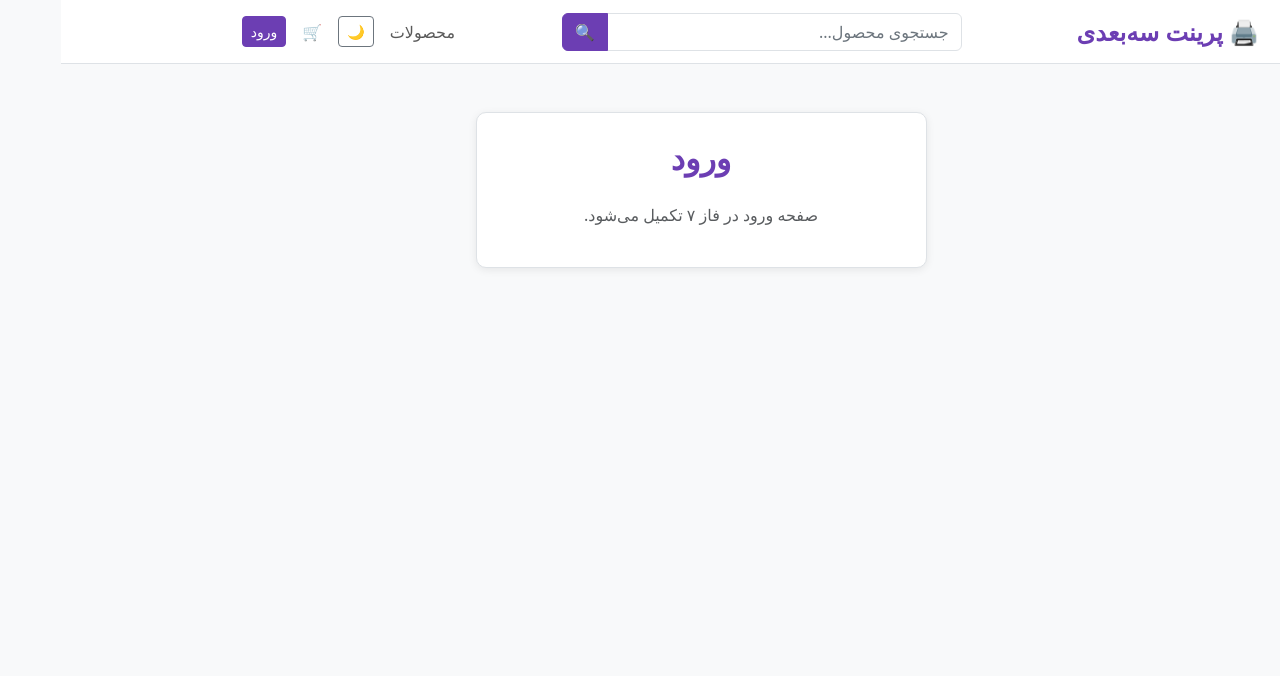
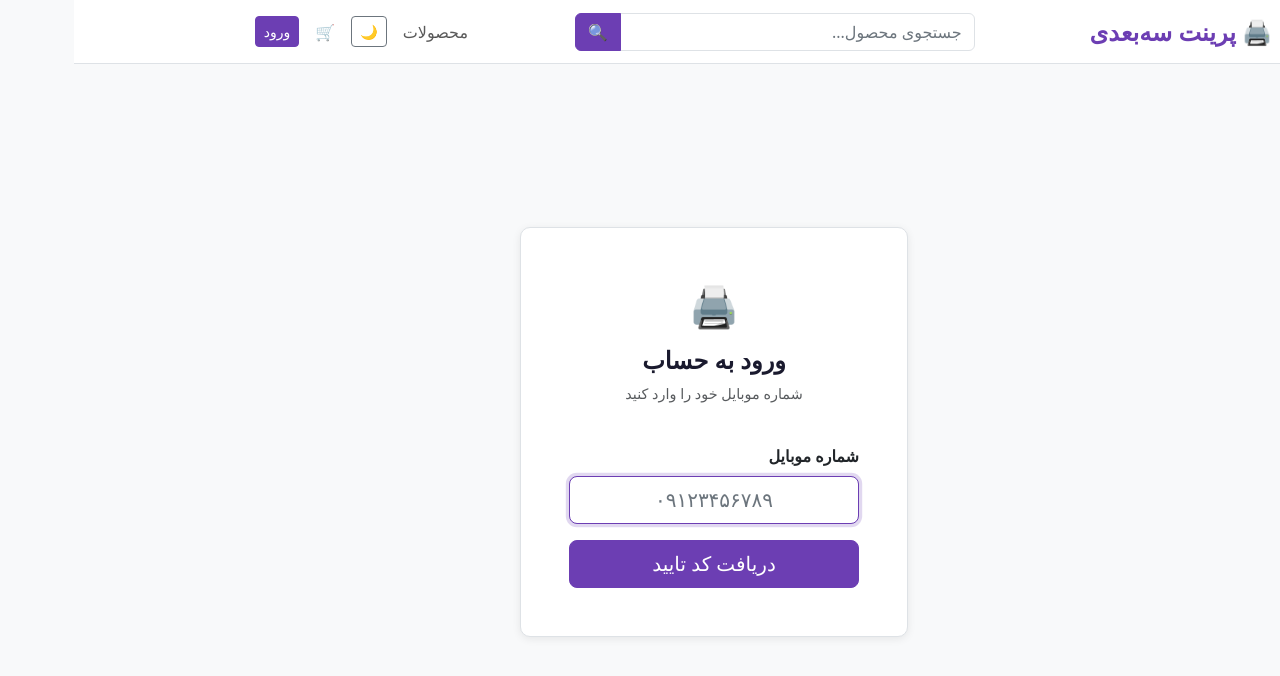
Before and after one commit to madadiparsa/print3d-shop, a React (Vite) app in the folder storefront/: page /login in a window 1280 px wide. Shown: the top 676 px of the page. Built offline with nearby package versions, Linux system fonts and the light colour scheme; a web font is replaced by a local one.

Commit message:
feat(phase-7): add two-step OTP login page

```diff
--- a/storefront/src/pages/LoginPage.jsx
+++ b/storefront/src/pages/LoginPage.jsx
@@ -1,19 +1,262 @@
 // =============================================================
 //  storefront/src/pages/LoginPage.jsx
-//  Filled in Phase 7
+//  Two-step OTP login:
+//  Step 1 — enter phone number → request OTP
+//  Step 2 — enter 6-digit code → verify and receive JWT
 // =============================================================
 
+import { useEffect, useState } from "react";
+import { useNavigate } from "react-router-dom";
+import { useAuth } from "../contexts/AuthContext";
+
 function LoginPage() {
+  const { requestOTP, verifyOTP, isAuthenticated } = useAuth();
+  const navigate = useNavigate();
+
+  // ── Steps: "phone" | "code" ───────────────────────────────
+  const [step, setStep]         = useState("phone");
+  const [phone, setPhone]       = useState("");
+  const [code, setCode]         = useState("");
+  const [loading, setLoading]   = useState(false);
+  const [error, setError]       = useState("");
+  const [countdown, setCountdown] = useState(0);
+
+  // Redirect if already logged in
+  useEffect(() => {
+    if (isAuthenticated) navigate("/profile");
+  }, [isAuthenticated, navigate]);
+
+  // ── Countdown timer for OTP resend ────────────────────────
+  useEffect(() => {
+    if (countdown <= 0) return;
+    const timer = setTimeout(() => setCountdown((c) => c - 1), 1000);
+    return () => clearTimeout(timer);
+  }, [countdown]);
+
+  // ── Step 1: Request OTP ───────────────────────────────────
+  const handleRequestOTP = async (e) => {
+    e.preventDefault();
+    setError("");
+
+    const cleaned = phone.trim();
+    if (!cleaned.startsWith("09") || cleaned.length !== 11) {
+      setError("شماره تلفن معتبر نیست. مثال: ۰۹۱۲۳۴۵۶۷۸۹");
+      return;
+    }
+
+    setLoading(true);
+    try {
+      await requestOTP(cleaned);
+      setStep("code");
+      setCountdown(120); // 2 minute resend cooldown
+    } catch (err) {
+      setError(
+        err.response?.data?.detail ||
+        "خطا در ارسال کد. لطفاً دوباره تلاش کنید."
+      );
+    } finally {
+      setLoading(false);
+    }
+  };
+
+  // ── Step 2: Verify OTP ────────────────────────────────────
+  const handleVerifyOTP = async (e) => {
+    e.preventDefault();
+    setError("");
+
+    if (code.trim().length !== 6) {
+      setError("کد تایید باید ۶ رقم باشد.");
+      return;
+    }
+
+    setLoading(true);
+    try {
+      const result = await verifyOTP(phone.trim(), code.trim());
+      // Navigate to profile or back to where they came from
+      navigate(result.created ? "/profile" : "/");
+    } catch (err) {
+      setError(
+        err.response?.data?.detail ||
+        "کد تایید اشتباه یا منقضی شده است."
+      );
+    } finally {
+      setLoading(false);
+    }
+  };
+
+  // ── Resend OTP ────────────────────────────────────────────
+  const handleResend = async () => {
+    if (countdown > 0) return;
+    setError("");
+    setCode("");
+    setLoading(true);
+    try {
+      await requestOTP(phone.trim());
+      setCountdown(120);
+    } catch (err) {
+      setError(
+        err.response?.data?.detail ||
+        "خطا در ارسال مجدد کد."
+      );
+    } finally {
+      setLoading(false);
+    }
+  };
+
+  // ── Format countdown as mm:ss ─────────────────────────────
+  const formatCountdown = (s) => {
+    const m = Math.floor(s / 60);
+    const sec = s % 60;
+    return `${String(m).padStart(2, "0")}:${String(sec).padStart(2, "0")}`;
+  };
+
   return (
-    <div className="container py-5">
-      <div className="row justify-content-center">
-        <div className="col-md-5">
-          <div className="card p-4">
-            <h2 className="text-primary-brand mb-4 text-center">ورود</h2>
-            <p className="text-muted text-center">
-              صفحه ورود در فاز ۷ تکمیل می‌شود.
+    <div
+      className="d-flex align-items-center justify-content-center"
+      style={{ minHeight: "calc(100vh - var(--navbar-height))" }}
+    >
+      <div className="w-100" style={{ maxWidth: 420, padding: "0 1rem" }}>
+        <div className="card p-4 p-md-5">
+
+          {/* Header */}
+          <div className="text-center mb-4">
+            <div style={{ fontSize: "2.5rem" }}>🖨️</div>
+            <h4 className="fw-bold mt-2" style={{ color: "var(--color-text)" }}>
+              {step === "phone" ? "ورود به حساب" : "کد تایید"}
+            </h4>
+            <p className="text-muted" style={{ fontSize: "0.9rem" }}>
+              {step === "phone"
+                ? "شماره موبایل خود را وارد کنید"
+                : `کد ۶ رقمی ارسال شده به ${phone} را وارد کنید`}
             </p>
           </div>
+
+          {/* Demo mode notice */}
+          {step === "code" && (
+            <div
+              className="alert alert-info mb-3"
+              style={{ fontSize: "0.85rem" }}
+            >
+              🛠️ حالت دمو: کد تایید در ترمینال سرور چاپ شده است.
+            </div>
+          )}
+
+          {/* Error */}
+          {error && (
+            <div className="alert alert-danger mb-3" style={{ fontSize: "0.85rem" }}>
+              {error}
+            </div>
+          )}
+
+          {/* ── Step 1: Phone form ─────────────────────── */}
+          {step === "phone" && (
+            <form onSubmit={handleRequestOTP}>
+              <div className="mb-3">
+                <label
+                  htmlFor="phone"
+                  className="form-label fw-semibold"
+                >
+                  شماره موبایل
+                </label>
+                <input
+                  id="phone"
+                  type="tel"
+                  className="form-control form-control-lg text-center"
+                  placeholder="۰۹۱۲۳۴۵۶۷۸۹"
+                  value={phone}
+                  onChange={(e) => setPhone(e.target.value)}
+                  maxLength={11}
+                  dir="ltr"
+                  autoFocus
+                  required
+                />
+              </div>
+              <button
+                type="submit"
+                className="btn btn-primary w-100 btn-lg"
+                disabled={loading}
+              >
+                {loading ? (
+                  <span
+                    className="spinner-border spinner-border-sm me-2"
+                    role="status"
+                  />
+                ) : null}
+                {loading ? "در حال ارسال..." : "دریافت کد تایید"}
+              </button>
+            </form>
+          )}
+
+          {/* ── Step 2: OTP code form ──────────────────── */}
+          {step === "code" && (
+            <form onSubmit={handleVerifyOTP}>
+              <div className="mb-3">
+                <label
+                  htmlFor="code"
+                  className="form-label fw-semibold"
+                >
+                  کد تایید
+                </label>
+                <input
+                  id="code"
+                  type="text"
+                  inputMode="numeric"
+                  className="form-control form-control-lg text-center"
+                  placeholder="● ● ● ● ● ●"
+                  value={code}
+                  onChange={(e) =>
+                    setCode(e.target.value.replace(/\D/g, "").slice(0, 6))
+                  }
+                  maxLength={6}
+                  dir="ltr"
+                  autoFocus
+                  required
+                />
+              </div>
+
+              <button
+                type="submit"
+                className="btn btn-primary w-100 btn-lg mb-3"
+                disabled={loading || code.length !== 6}
+              >
+                {loading ? (
+                  <span
+                    className="spinner-border spinner-border-sm me-2"
+                    role="status"
+                  />
+                ) : null}
+                {loading ? "در حال بررسی..." : "ورود"}
+              </button>
+
+              {/* Resend + back */}
+              <div className="d-flex justify-content-between align-items-center">
+                <button
+                  type="button"
+                  className="btn btn-link btn-sm p-0 text-muted"
+                  onClick={() => {
+                    setStep("phone");
+                    setCode("");
+                    setError("");
+                  }}
+                >
+                  ← تغییر شماره
+                </button>
+
+                <button
+                  type="button"
+                  className={`btn btn-link btn-sm p-0 ${
+                    countdown > 0 ? "text-muted" : "text-primary-brand"
+                  }`}
+                  onClick={handleResend}
+                  disabled={countdown > 0 || loading}
+                >
+                  {countdown > 0
+                    ? `ارسال مجدد (${formatCountdown(countdown)})`
+                    : "ارسال مجدد کد"}
+                </button>
+              </div>
+            </form>
+          )}
         </div>
       </div>
     </div>
```
